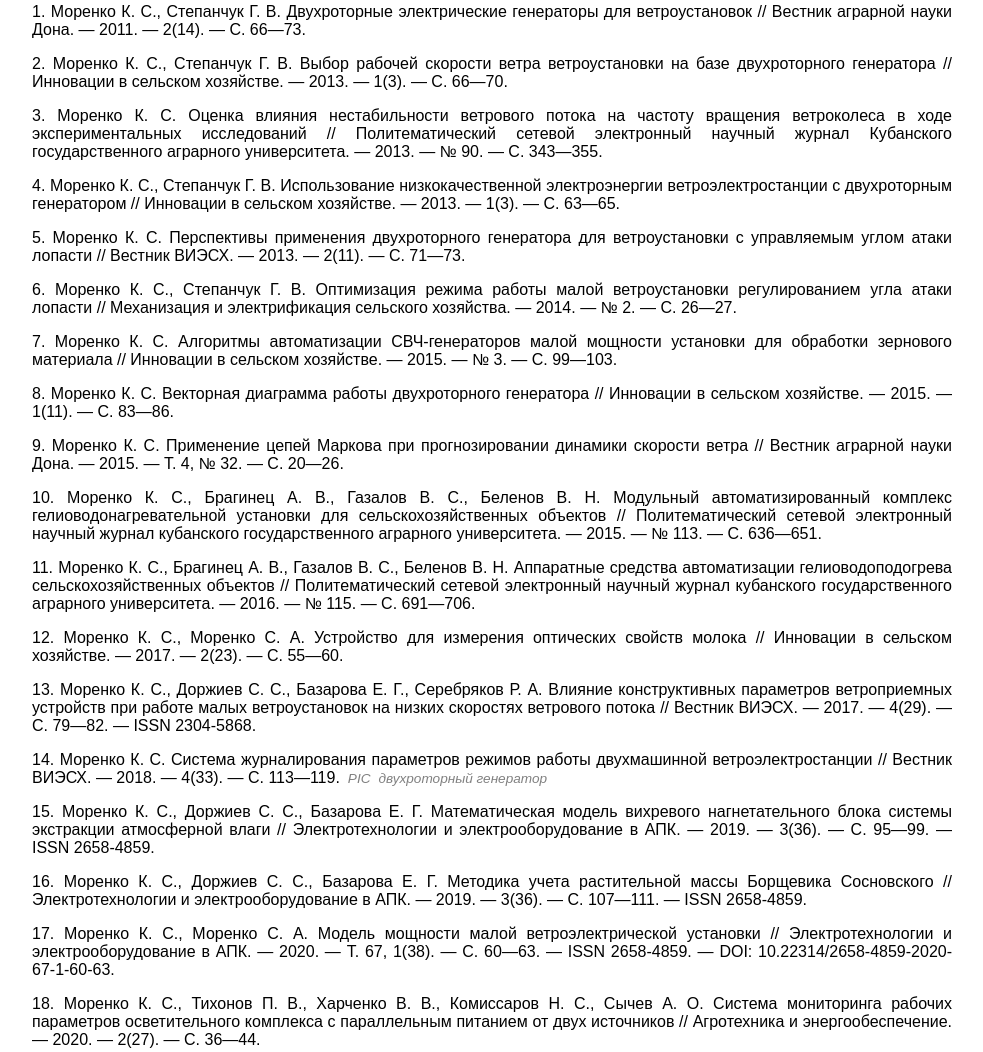
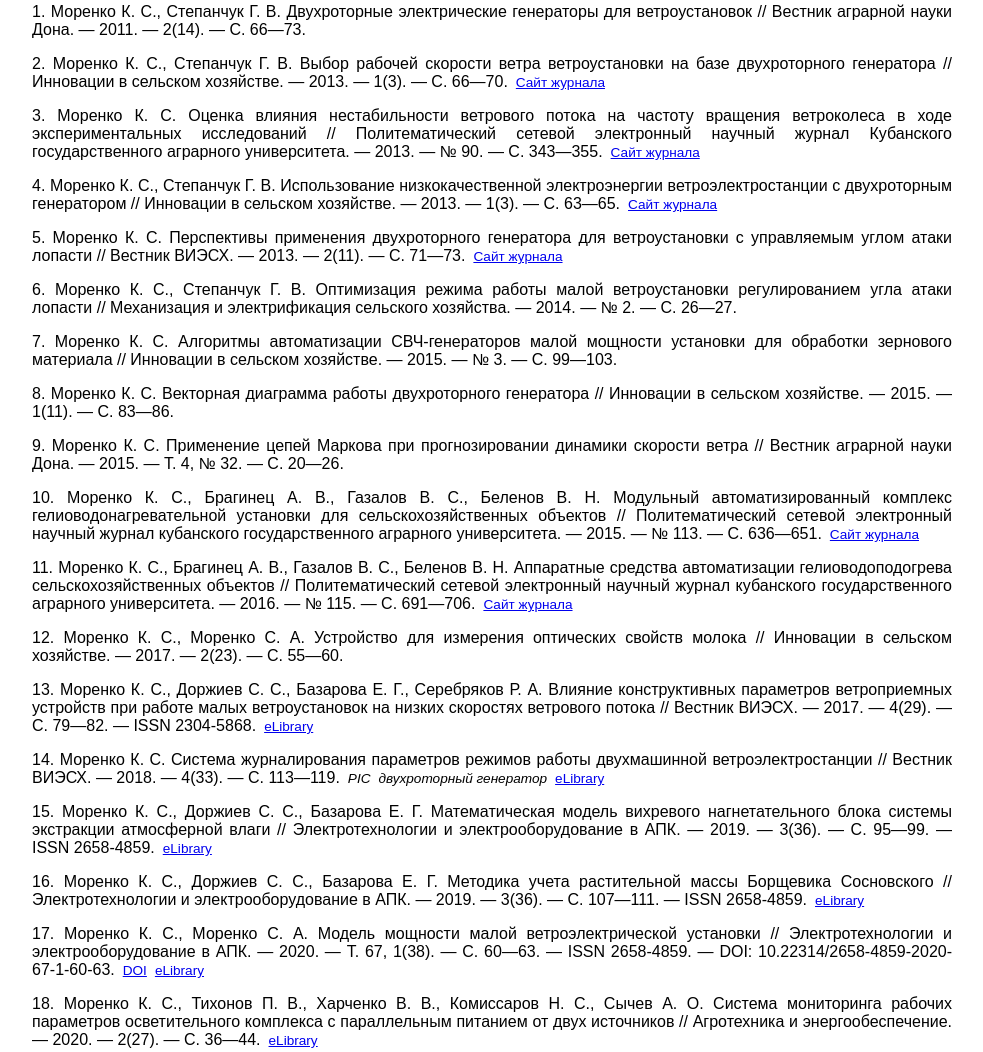
Before and after one commit to konstantin-morenko/list-scientific, a plain HTML site: page index.html in a window 1280 px wide. Shown: the part 340-1392 px from the top of the page, without its empty margins (148-1131 px from the left). Drawn offline with Linux system fonts and the light colour scheme.

Commit message:
Show links

```diff
--- a/content.js
+++ b/content.js
@@ -262,6 +262,19 @@ var record = {
 		kw.setAttribute("data-keyword", paper.keywords[i]);
 		kw.innerHTML = this.keyword(paper.keywords[i]);
 		para.appendChild(kw);
+	    }
+	}
+	if(paper.links) {
+	    for(i = 0; i < paper.links.length; i++) {
+		ln = document.createElement("span");
+		ln.classList.add("link");
+		ln.classList.add("screen-only");
+		a = document.createElement("a");
+		a.setAttribute("href", paper.links[i].url);
+		a.setAttribute("target", "_blank");
+		a.innerHTML = paper.links[i].name;
+		ln.appendChild(a);
+		para.appendChild(ln);
 	    }
 	}
 	return para;
--- a/main.css
+++ b/main.css
@@ -131,11 +131,13 @@ p.record {
     }
 }
 
+.keyword, span.link {
+    font-size: 85%;
+    margin-left: 8px;
+}
+
 .keyword {
     font-style: italic;
-    font-size: 85%;
-    color: gray;
-    margin-left: 8px;
 }
 
 table, th, td {
```
